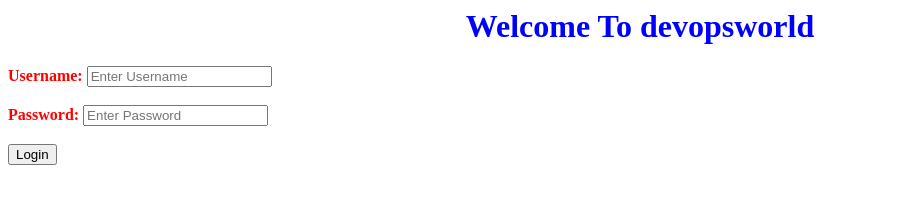
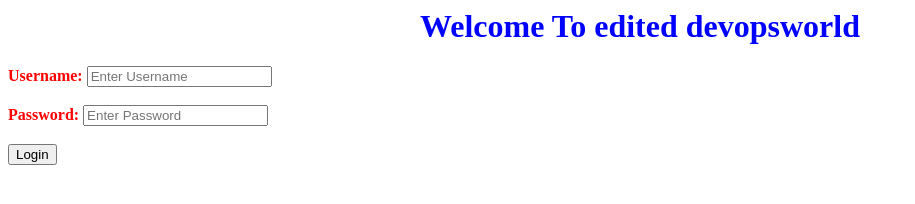
Before and after one commit to Hariappari/jenkinsrepo, a plain HTML site: page index.html in a window 1280 px wide. Shown: the whole page, without its empty margins (0-915 px from the left). Drawn offline with Linux system fonts and the light colour scheme.

Commit message:
Update index.html

```diff
--- a/index.html
+++ b/index.html
@@ -1,6 +1,6 @@
 <html>
 <body>
-<h1>Welcome To devopsworld</h1>
+<h1>Welcome To edited devopsworld</h1>
 </body>
 <body style="color:red;">
  <div class="container">
```
